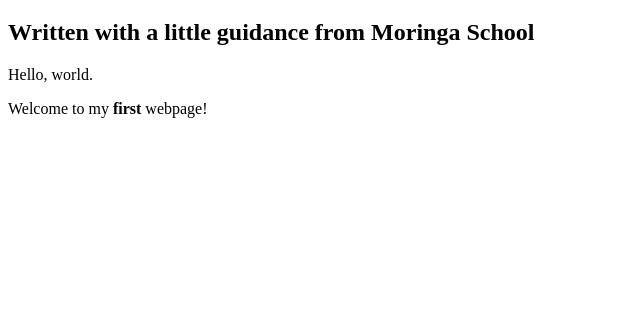
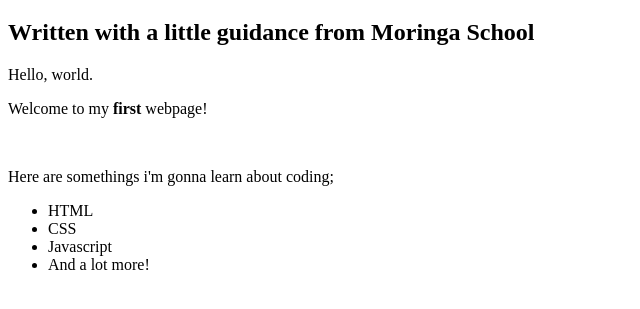
Before and after one commit to eric1997-creator/trailz, a plain HTML site: page my-first-webpage.html in a window 1280 px wide. Shown: the part 61-370 px from the top of the page, without its empty margins (0-640 px from the left). Drawn offline with Linux system fonts and the light colour scheme.

Commit message:
add list elements

```diff
--- a/my-first-webpage.html
+++ b/my-first-webpage.html
@@ -8,6 +8,13 @@
     <h2>Written with a little guidance from Moringa School</h2>
 
     <p>Hello, world.</p>
-    <p>Welcome to my <b>first</b> webpage!</p>
+    <p>Welcome to my <b>first</b> webpage!</p><br>
+    <p>Here are somethings i'm gonna learn about coding;</p>
+    <ul>
+      <li>HTML</li>
+      <li>CSS</li>
+      <li>Javascript</li>
+      <li>And a lot more!</li>
+    </ul>
   </body>
 </html>
```
